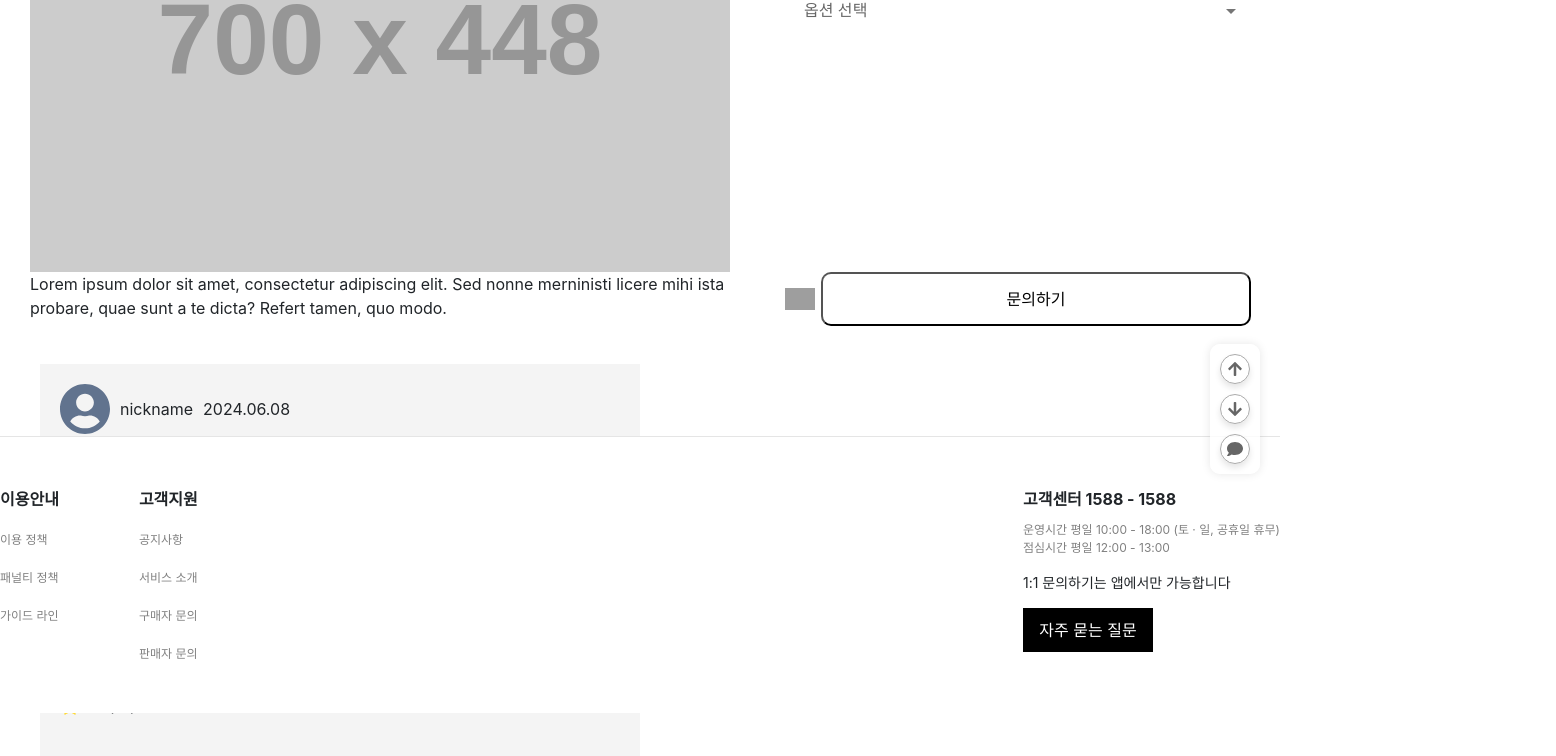
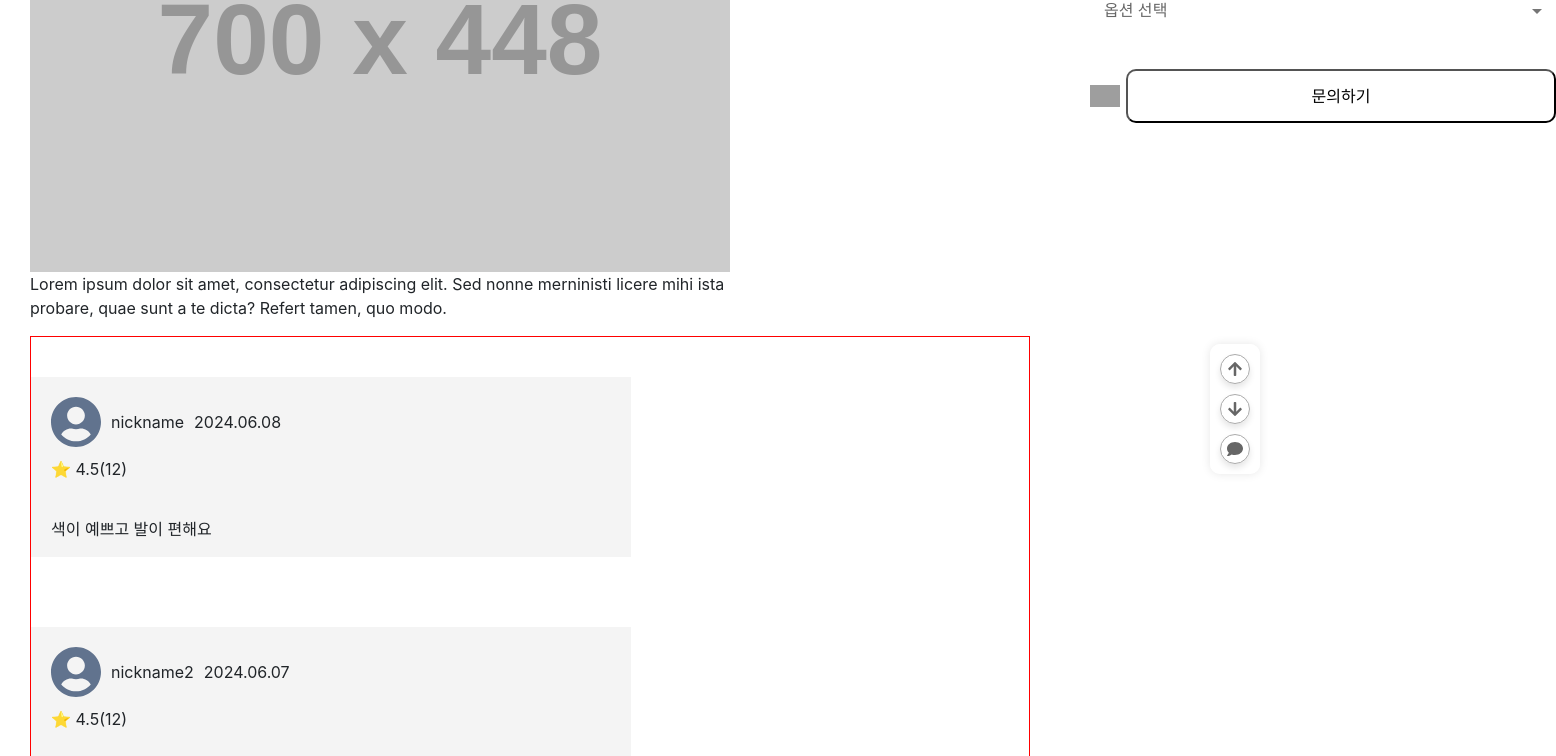
Before and after one commit to TradeWebProject/trade_web_project, a React (Create React App) app in the folder tradeweb/: page /detail in a window 1280 px wide. Shown: the part 306-1062 px from the top of the page, 1556 px wide, since content can reach past the window. Built offline with nearby package versions, Linux system fonts and the light colour scheme; grey boxes are pictures that could not be loaded; the HTML template or start-up script is replaced by a standard one.

Commit message:
상세페이지 댓글 목록 position 수정

```diff
--- a/tradeweb/package.json
+++ b/tradeweb/package.json
@@ -5,7 +5,6 @@
   "dependencies": {
     "@emotion/react": "^11.11.4",
     "@emotion/styled": "^11.11.5",
-    "@material-ui/core": "^4.12.4",
     "@mui/material": "^5.15.19",
     "@mui/styled-engine-sc": "^6.0.0-alpha.18",
     "@mui/x-charts": "^7.6.2",
--- a/tradeweb/src/components/detail/Detail.js
+++ b/tradeweb/src/components/detail/Detail.js
@@ -101,32 +101,6 @@ const Detail = () => {
       <Section>
         <MainImage src={image} alt="Main Image" />
         <Description>{description}</Description>
-        <Buttons>
-          <HeartIcon src={heartIcon} alt="Heart Icon" />
-          <Button>문의하기</Button>
-        </Buttons>
-      </Section>
-      <Section>
-        <UserSection>
-          <UserImage src={userImage} alt="User Image" />
-          <UserName>{userName}</UserName>
-        </UserSection>
-        <ProductInfo>
-          <ProductTitle>{productTitle}</ProductTitle>
-
-          <IconsWrapper>
-            <Icon>❤️ {productLikes}</Icon>
-            <Icon>
-              ⭐ {productStars}({productStarsCount})
-            </Icon>
-          </IconsWrapper>
-          <DropdownOptions
-            options={productOptions}
-            title="옵션 선택"
-            onSelect={handleOptionSelect}
-          />
-        </ProductInfo>
-      </Section>
 
         <ReviewContainer>
 
@@ -150,7 +124,7 @@ const Detail = () => {
             </ProfileContainer>
             ))}
         </ReviewContainer>
-        <ReviewContainer>
+        {/* <ReviewContainer>
             <Pagination class="pagination">
                 <PageButton>&laquo;</PageButton>
                 <PageButton>1</PageButton>
@@ -161,7 +135,35 @@ const Detail = () => {
                 <PageButton>6</PageButton>
                 <PageButton>&raquo;</PageButton>
             </Pagination>
-        </ReviewContainer>
+        </ReviewContainer> */}
+      </Section>
+      <Section>
+        <UserSection>
+          <UserImage src={userImage} alt="User Image" />
+          <UserName>{userName}</UserName>
+        </UserSection>
+        <ProductInfo>
+          <ProductTitle>{productTitle}</ProductTitle>
+
+          <IconsWrapper>
+            <Icon>❤️ {productLikes}</Icon>
+            <Icon>
+              ⭐ {productStars}({productStarsCount})
+            </Icon>
+          </IconsWrapper>
+          <DropdownOptions
+            options={productOptions}
+            title="옵션 선택"
+            onSelect={handleOptionSelect}
+          />
+          <Buttons>
+            <HeartIcon src={heartIcon} alt="Heart Icon" />
+            <Button>문의하기</Button>
+        </Buttons>
+        </ProductInfo>
+      </Section>
+
+
 
     </Wrapper>
   );
@@ -236,9 +238,7 @@ const HeartIcon = styled.img`
 
 const Buttons = styled.div`
   /* 버튼 스타일링 */
-  position: absolute;
-  bottom: 0px;
-  right: -521px;
+  /*position: absolute;*/
   display: flex;
   align-items: center;
   z-index: 2;
@@ -264,13 +264,12 @@ const Button = styled.button`
 `;
 
 const ReviewContainer = styled.div`
-  position: absolute;
+
   width: 1000px;
-  margin-top: 500px;
-  margin-left: -440px;
   display: flex;
+  border: 1px solid red;
   flex-direction: column;
-  align-items: center;
+  align-items: start;
   justify-content: flex-start;
 `;
 
@@ -282,7 +281,6 @@ const ProfileContainer = styled.div`
     align-items: flex-start;
     justify-content: flex-start;
     margin-top: 40px;
-    margin-left: 560px;
     margin-bottom: 30px;
     padding: 0 20px;
     gap: 10px;
```
Also changed, not shown: 1 other file (tests, documents, lock files or other folders).
